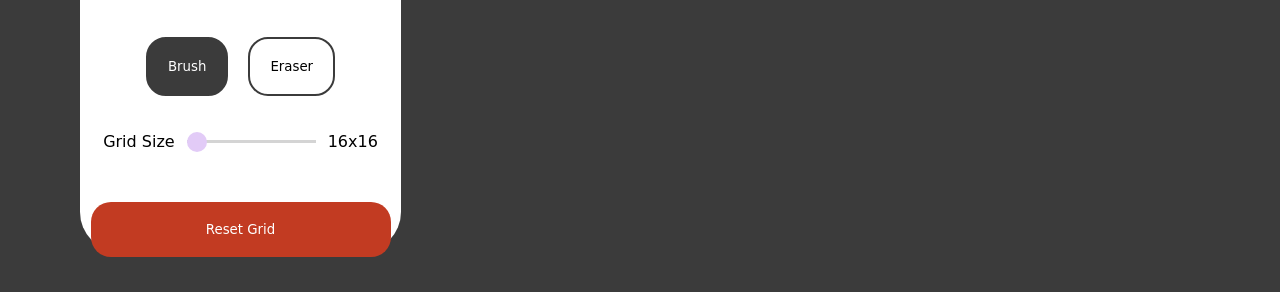
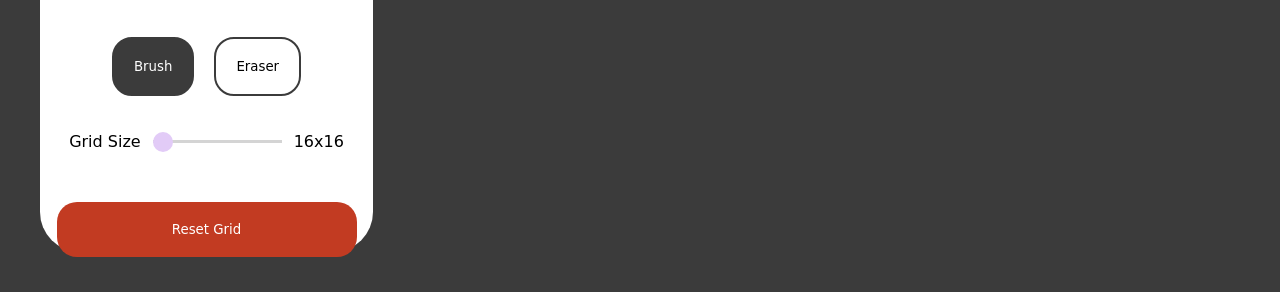
Before and after one commit to dariapora/Etch-a-Sketch-JS, a plain HTML site: page index.html in a window 1280 px wide. Shown: the part 508-800 px from the top of the page. Drawn offline with Linux system fonts and the light colour scheme; a web font is replaced by a local one.

Commit message:
Edit styles.css
Adjusted main container padding.

```diff
--- a/styles.css
+++ b/styles.css
@@ -9,7 +9,7 @@ body {
 main {
     display: flex;
     height: 100vh;
-    padding: 0 40px 0 80px;
+    padding: 0 40px 0 40px;
     overflow: hidden;
     background-color: #3b3b3b;
     align-items: center;
```
